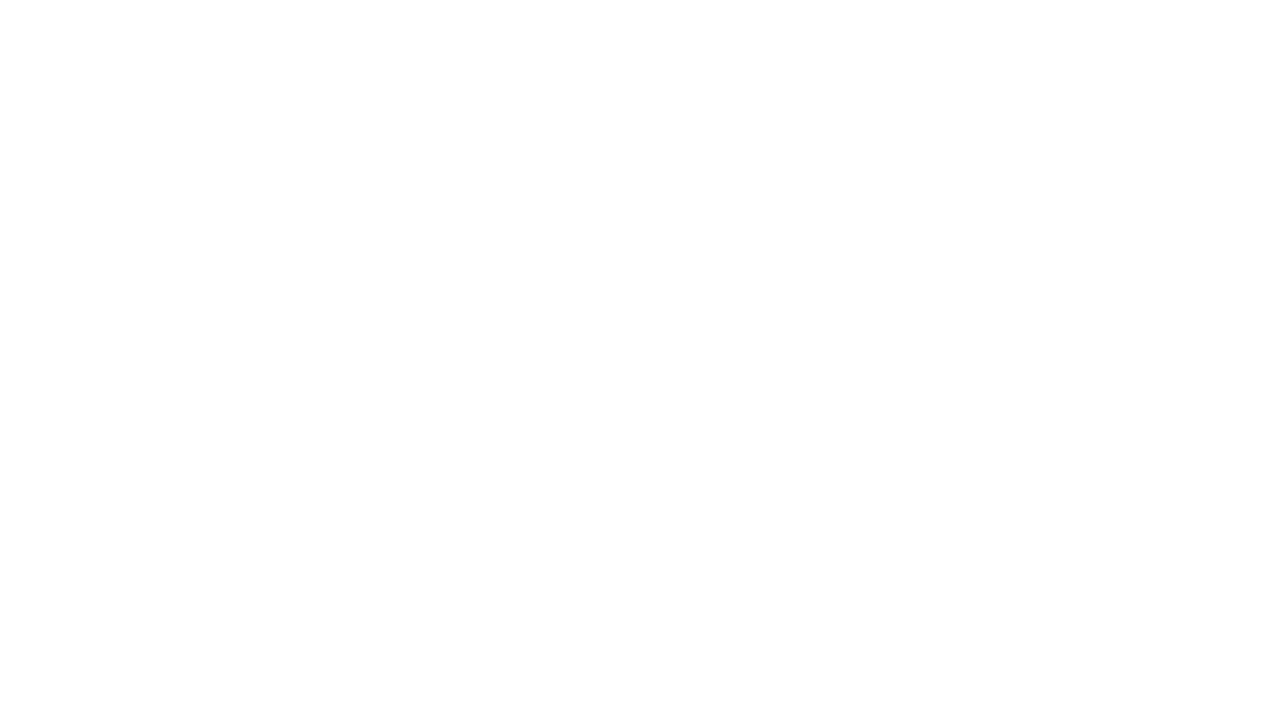
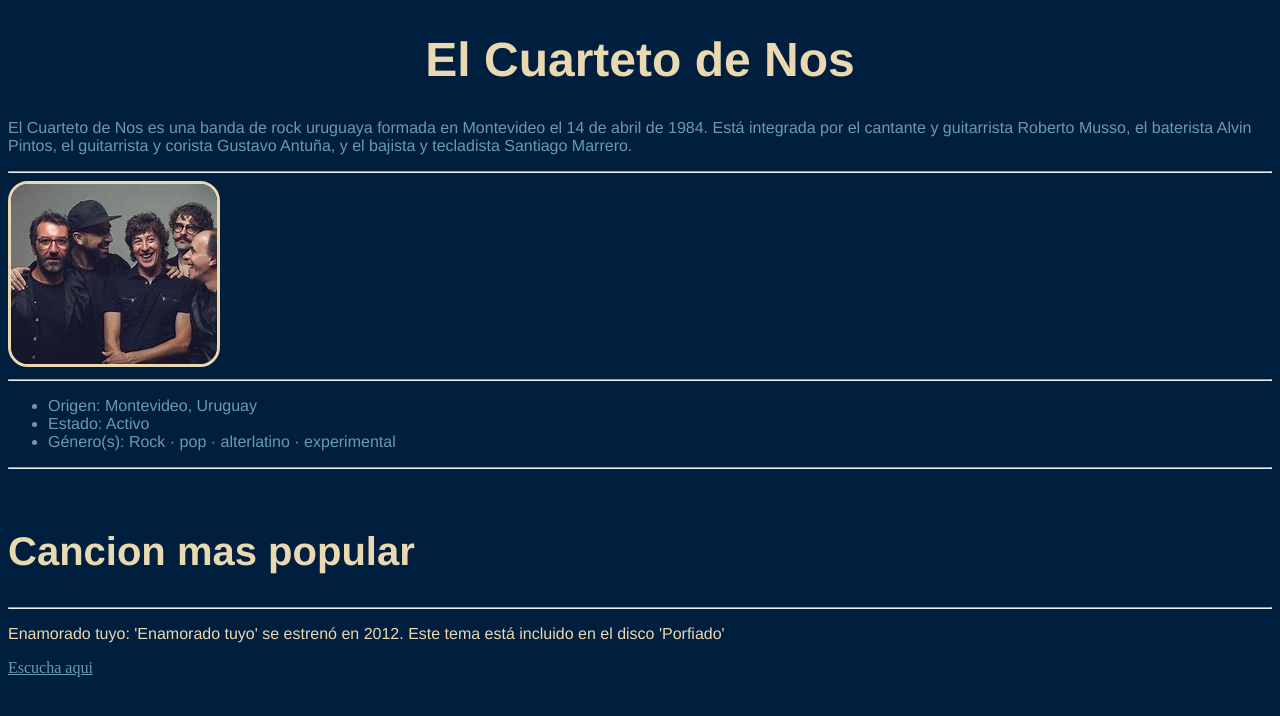
Before and after one commit to stellaquin19/laboratorio8, a plain HTML site: page index.html in a window 1280 px wide. Drawn offline with Linux system fonts and the light colour scheme.

Commit message:
1er commit: estilos en linea

```diff
--- a/index.html
+++ b/index.html
@@ -3,9 +3,23 @@
 <head>
     <meta charset="UTF-8">
     <meta name="viewport" content="width=device-width, initial-scale=1.0">
-    <title>Document</title>
+    <title>El Cuarteto de Nos</title>
 </head>
-<body>
-
+<body style="background-color: #001F3F;">
+    <h1 style="color: #EAD8B1; text-align: center; font-family: 'Franklin Gothic Medium', 'Arial Narrow', Arial, sans-serif; font-size: 3em;" >El Cuarteto de Nos</h1>
+    <p style="color: #6A9AB0; font-family: 'Franklin Gothic Medium', 'Arial Narrow', Arial, sans-serif;">El Cuarteto de Nos es una banda de rock uruguaya formada en Montevideo el 14 de abril de 1984. Está integrada por el cantante y guitarrista Roberto Musso, el baterista Alvin Pintos, el guitarrista y corista Gustavo Antuña, y el bajista y tecladista Santiago Marrero. </p>
+    <hr>
+    <img style="border: #EAD8B1, solid; border-radius: 20px;" src="ecdn.jfif" alt="El cuarteto de nos">
+    <hr>
+    <ul style="color: #6A9AB0; font-family: 'Franklin Gothic Medium', 'Arial Narrow', Arial, sans-serif;">
+        <li>Origen: Montevideo, Uruguay</li>
+        <li>Estado: Activo</li>
+        <li>Género(s): Rock · pop · alterlatino · experimental</li>
+    </ul><hr>
+    <br>
+    <h2 style="color: #EAD8B1; font-family: 'Franklin Gothic Medium', 'Arial Narrow', Arial, sans-serif; font-size: 2.5em;" >Cancion mas popular</h2>
+    <hr>
+    <p style="color: #EAD8B1; font-family: 'Franklin Gothic Medium', 'Arial Narrow', Arial, sans-serif;">Enamorado tuyo: 'Enamorado tuyo' se estrenó en 2012. Este tema está incluido en el disco 'Porfiado'</p>
+    <a href="https://www.musica.com/letras.asp?letra=2065314" style="color: #6A9AB0;">Escucha aqui</a>
 </body>
 </html>
```
Also changed, not shown: ecdn.jfif (added).
